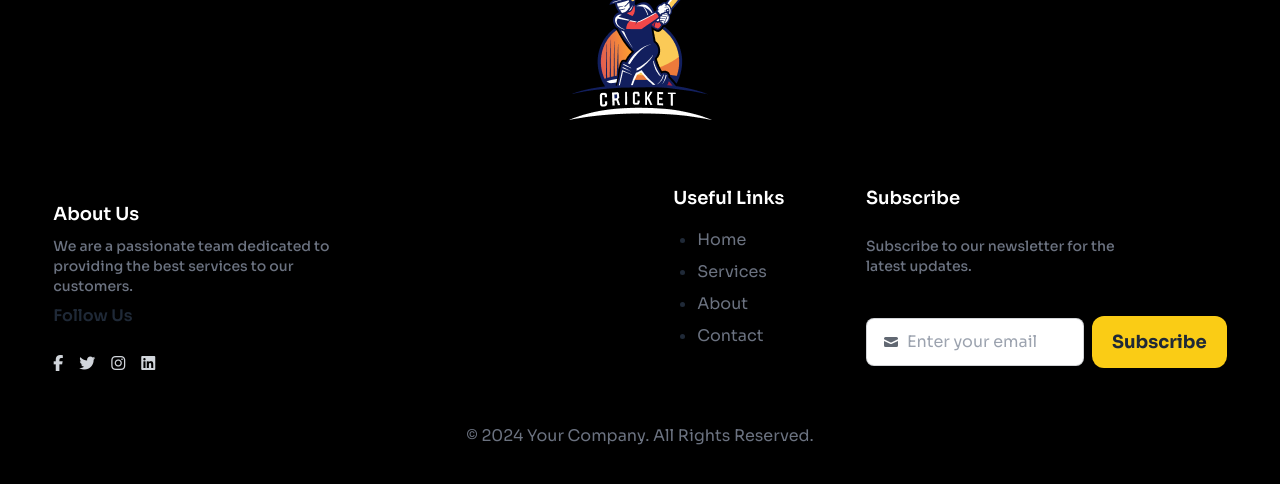
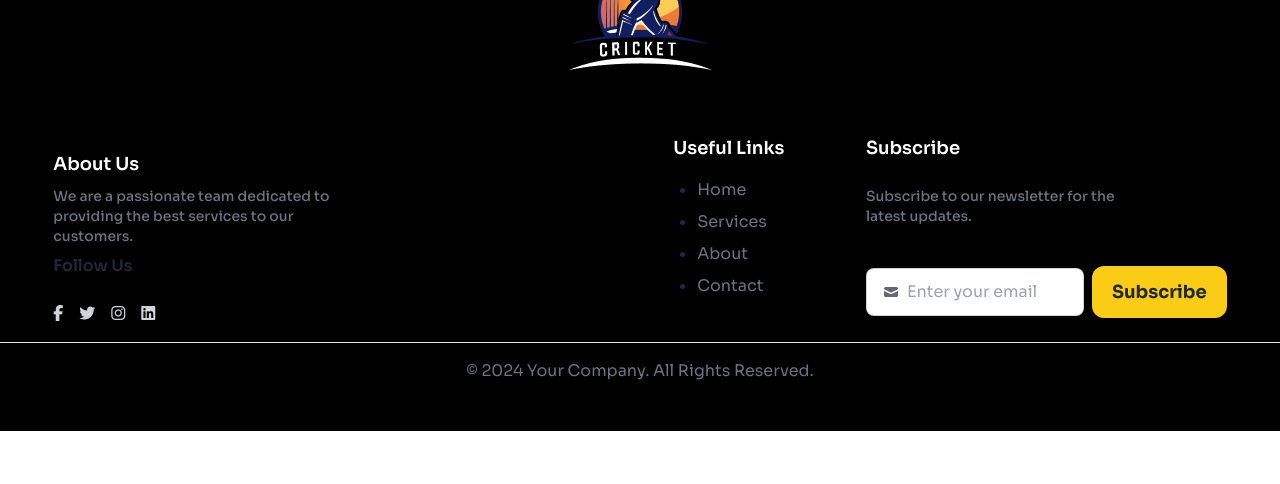
Before and after one commit to SK-Jabed/Dream-11-Cricket-Team-Project, a React (Vite) app: page / in a window 1280 px wide. Shown: the part 4210-4694 px from the top of the page. After the commit the page ends 4641 px from the top, so only its background shows below. Built offline with nearby package versions, Linux system fonts and the light colour scheme.

Commit message:
Some Files Changed

```diff
--- a/src/App.jsx
+++ b/src/App.jsx
@@ -4,6 +4,10 @@ import Banner from "./components/Header/Banner";
 import Navbar from "./components/Header/Navbar";
 import Buttons from "./components/Main/Buttons/Buttons";
 import { toast } from "react-toastify";
+import AvailablePlayers from "./components/Main/AvailablePlayers/AvailablePlayers";
+import SelectedPlayers from "./components/Main/SelectedPlayers/SelectedPlayers";
+// import AvailablePlayers from "./components/Main/AvailablePlayers/AvailablePlayers";
+// import SelectedPlayers from "./components/Main/SelectedPlayers/SelectedPlayers";
 
 
 const App = () => {
@@ -147,13 +151,17 @@ const App = () => {
 
       {/* Header Section Ends Here */}
       {/* Main Section Starts Here */}
-      <Buttons
+      {/* <Buttons
       isActive={isActive}
       handleIsActiveBtn={handleIsActiveBtn}
       addPlayerToQueue={addPlayerToQueue}
       playerQueue={playerQueue}
       handleRemovePlayer ={handleRemovePlayer}
-      ></Buttons>
+      ></Buttons> */}
+
+      <AvailablePlayers></AvailablePlayers>
+      {/* <SelectedPlayers></SelectedPlayers> */}
+
       {/* Main Section Ends Here */}
       {/* Footer Section Starts Here */}
       <Footer></Footer>
--- a/src/components/Footer/Footer.jsx
+++ b/src/components/Footer/Footer.jsx
@@ -33,7 +33,7 @@ const Footer = () => {
                 <div className="flex justify-center items-center">
                 <img className="" src={FooterLogo} alt="Footer Logo"></img>
                 </div>
-                <div className="container w-11/12 mx-auto pt-16 flex lg:justify-between lg:flex-row flex-col gap-3 lg:gap-0 lg:px-0 px-6">
+                <div className="container w-11/12 mx-auto pt-16 flex lg:justify-between lg:flex-row flex-col gap-3 lg:gap-0 lg:px-0 px-6 mb-4">
                     <div className="left-side-content flex flex-col gap-2 items-start">
                         <div className="info mt-4 flex flex-col gap-2">
                             <h3 className="text-white text-lg font-semibold">About Us</h3>
@@ -80,7 +80,8 @@ const Footer = () => {
                     </div>
                     {/* Footer Bottom */}
                 </div>
-                <div className="mt-12 text-center text-gray-500">
+                <hr></hr>
+                <div className="mt-4 text-center text-gray-500">
                     &copy; {new Date().getFullYear()} Your Company. All Rights Reserved.
                 </div>
             </div>
--- a/src/components/Main/Buttons/Buttons.jsx
+++ b/src/components/Main/Buttons/Buttons.jsx
@@ -30,7 +30,10 @@ const Buttons = ({handleIsActiveBtn, isActive, addPlayerToQueue, playerQueue, ha
 
 Buttons.propTypes = {
     handleIsActiveBtn: PropTypes.func,
-    isActive: PropTypes.object
+    isActive: PropTypes.object,
+    addPlayerToQueue: PropTypes.func,
+    playerQueue: PropTypes.object,
+    handleRemovePlayer: PropTypes.func
 }
 
 export default Buttons;
```
Also changed, not shown: src/components/Main/AvailablePlayers/AvailablePlayers.jsx (+6 -2 lines), src/components/Main/SelectedPlayers/SelectedPlayers.jsx (+7 -1 lines).
